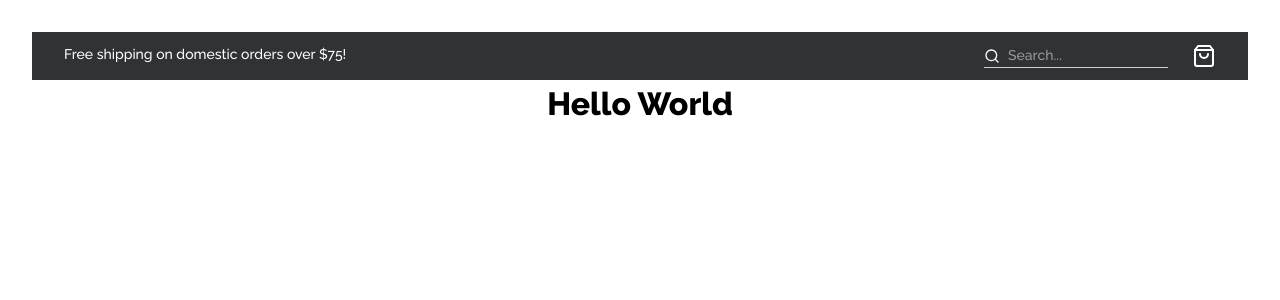
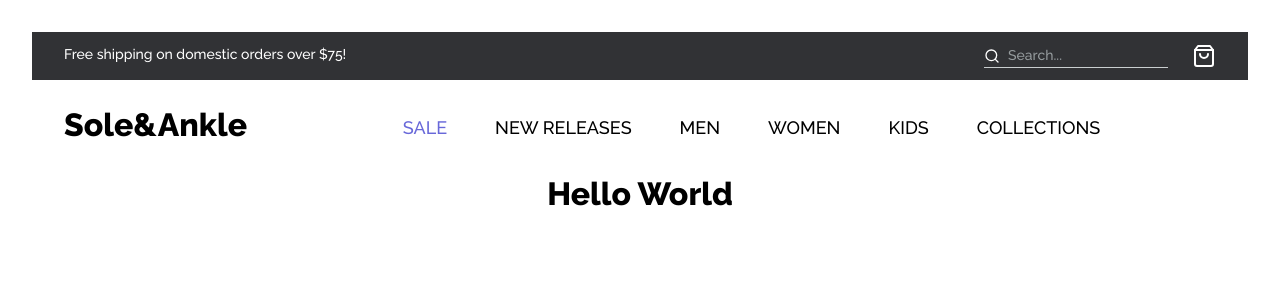
Before and after one commit to timothypage/sole-and-ankle-vite, a React (Vite) app: page / in a window 1280 px wide. Shown: the top 300 px of the page. Built offline with nearby package versions, Linux system fonts and the light colour scheme.

Commit message:
add Header

```diff
--- a/src/App.jsx
+++ b/src/App.jsx
@@ -1,13 +1,15 @@
 import { useState } from 'react'
 import './App.css'
 
-import PreHeader from './components/PreHeader'
+import PreHeader from '/src/components/PreHeader'
+import Header from '/src/components/Header'
 
 function App() {
 
   return (
     <>
       <PreHeader />
+      <Header />
       <h1>Hello World</h1>
     </>
   )
--- /dev/null
+++ b/src/components/Header/Header.jsx
@@ -0,0 +1,21 @@
+import styles from './Header.module.css'
+
+const Header = () => {
+  return (
+    <div className={styles.header}>
+      <h1>Sole&Ankle</h1>
+      <nav className={styles.nav}>
+        <ol>
+          <li className={styles.active}>Sale</li>
+          <li>New Releases</li>
+          <li>Men</li>
+          <li>Women</li>
+          <li>Kids</li>
+          <li>Collections</li>
+        </ol>
+      </nav>
+    </div>
+  )
+}
+
+export default Header
--- /dev/null
+++ b/src/components/Header/Header.module.css
@@ -0,0 +1,38 @@
+.header {
+  display: flex;
+  align-items: center;
+
+  &::first-child {
+    flex: 0;
+  }
+
+  padding: 21px 32px;
+}
+
+.nav {
+  flex: 1;
+  display: flex;
+
+  justify-content: center;
+  padding-top: 4px;
+
+  ol {
+    display: flex;
+    width: 100%;
+    justify-content: center;
+    gap: 48px;
+  }
+
+  ol > li {
+    list-style: none;
+    width: max-content;
+  }
+
+  font-weight: var(--weight-light);
+  font-size: 1.125rem;
+  text-transform: uppercase;
+
+  .active {
+    color: var(--secondary);
+  }
+}
--- /dev/null
+++ b/src/components/Header/index.js
@@ -0,0 +1 @@
+export { default } from './Header'
```
